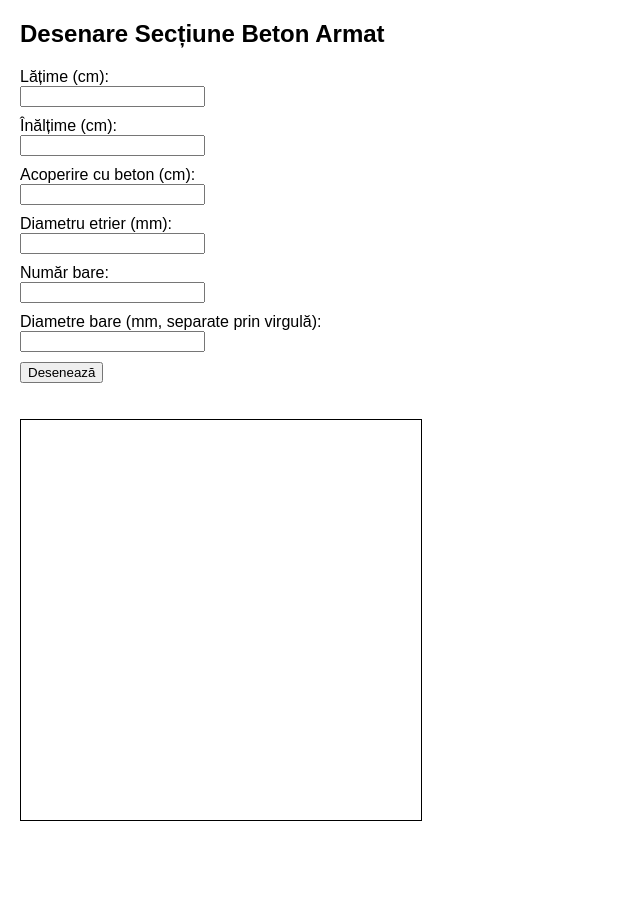
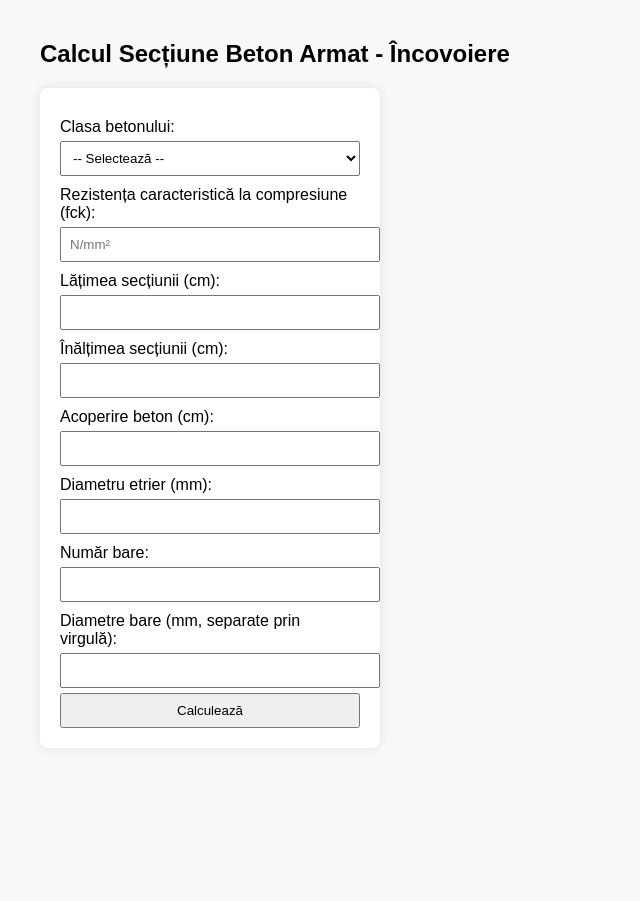
Before and after one commit to CosMeanu/Sectiune-beton-armat_test-2, a plain HTML site: page index.html in a window 1280 px wide. Shown: the whole page, without its empty margins (0-640 px from the left). Before the commit the page ends 841 px from the top, so only its background shows below. Drawn offline with Linux system fonts and the light colour scheme.

Commit message:
Update index.html

```diff
--- a/index.html
+++ b/index.html
@@ -1,28 +1,50 @@
+<!DOCTYPE html>
 <html lang="ro">
 <head>
-    <meta charset="UTF-8">
-    <title>Secțiune Beton Armat</title>
-    <style>
-        body { font-family: Arial, sans-serif; margin: 20px; }
-        label, input, button { display: block; margin-bottom: 10px; }
-        canvas { border: 1px solid #000; margin-top: 20px; }
-    </style>
+  <meta charset="UTF-8">
+  <title>Calcul Secțiune Beton Armat</title>
+  <link rel="stylesheet" href="styles.css">
 </head>
 <body>
-    <h2>Desenare Secțiune Beton Armat</h2>
-    <form id="sectionForm">
-        <label>Lățime (cm): <input type="text" id="width" required></label>
-        <label>Înălțime (cm): <input type="text" id="height" required></label>
-        <label>Acoperire cu beton (cm): <input type="text" id="cover" required></label>
-        <label>Diametru etrier (mm): <input type="text" id="stirrupDiameter" required></label>
-        <label>Număr bare: <input type="number" id="numBars" required></label>
-        <label>Diametre bare (mm, separate prin virgulă): <input type="text" id="barDiameters" required></label>
-        <button type="submit">Desenează</button>
-    </form>
+  <h2>Calcul Secțiune Beton Armat - Încovoiere</h2>
 
-    <p id="dimensions"></p>
-    <canvas id="sectionCanvas" width="400" height="400"></canvas>
+  <form id="sectionForm">
+    <!-- Selectarea clasei betonului -->
+    <label for="concreteClass">Clasa betonului:</label>
+    <select id="concreteClass">
+      <option value="">-- Selectează --</option>
+      <option value="C12/15">C12/15</option>
+      <option value="C16/20">C16/20</option>
+    </select>
 
-    <script src="script.js"></script>
+    <!-- Afișarea rezistenței fck -->
+    <label for="fck">Rezistența caracteristică la compresiune (fck):</label>
+    <input type="text" id="fck" readonly placeholder="N/mm²">
+
+    <!-- Alte inputuri pentru geometrie și armătură -->
+    <label for="width">Lățimea secțiunii (cm):</label>
+    <input type="number" id="width" step="0.01" required>
+
+    <label for="height">Înălțimea secțiunii (cm):</label>
+    <input type="number" id="height" step="0.01" required>
+
+    <label for="cover">Acoperire beton (cm):</label>
+    <input type="number" id="cover" step="0.01" required>
+
+    <label for="stirrupDiameter">Diametru etrier (mm):</label>
+    <input type="number" id="stirrupDiameter" step="0.01" required>
+
+    <label for="numBars">Număr bare:</label>
+    <input type="number" id="numBars" min="1" required>
+
+    <label for="barDiameters">Diametre bare (mm, separate prin virgulă):</label>
+    <input type="text" id="barDiameters" required>
+
+    <button type="submit">Calculează</button>
+  </form>
+
+  <canvas id="sectionCanvas"></canvas>
+
+  <script src="script.js"></script>
 </body>
 </html>
```
